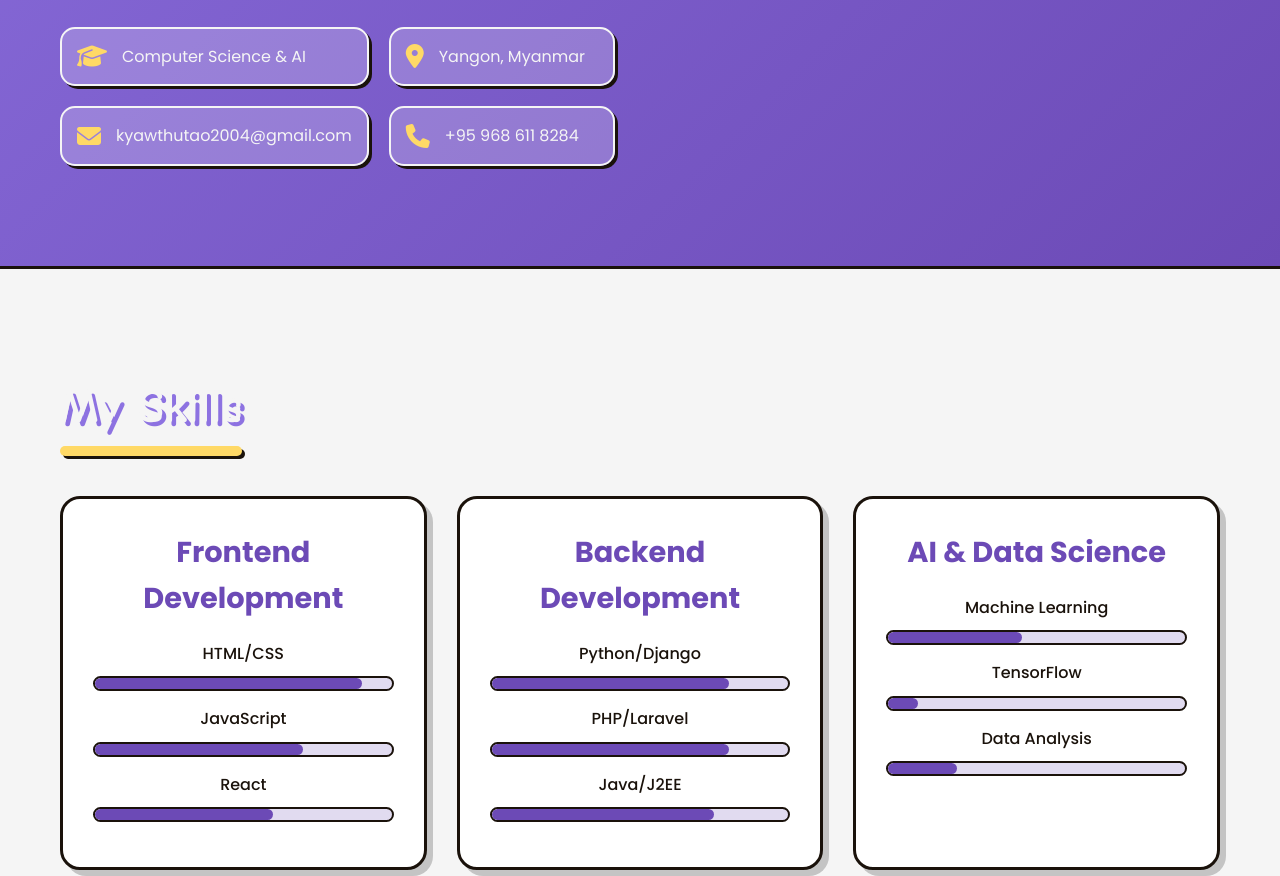
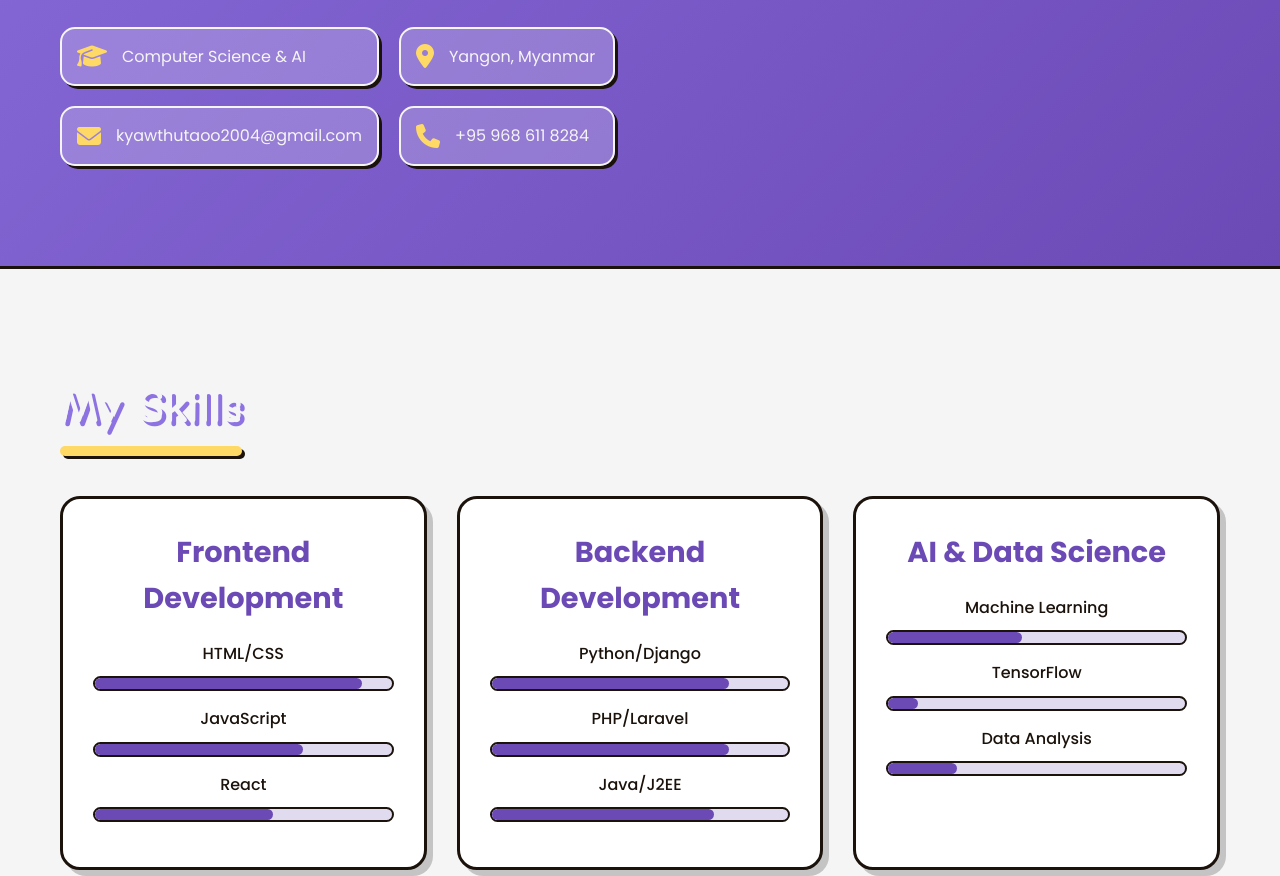
Before and after one commit to thutacodes404/MyPortfolio, a plain HTML site: page index.html in a window 1280 px wide. Shown: the part 1534-2410 px from the top of the page. Drawn offline with nearby package versions, Linux system fonts and the light colour scheme.

Commit message:
serious final

```diff
--- a/index.html
+++ b/index.html
@@ -1441,7 +1441,7 @@
                         </div>
                         <div class="detail-item">
                             <i class="fas fa-envelope"></i>
-                            <span>kyawthutao2004@gmail.com</span>
+                            <span>kyawthutaoo2004@gmail.com</span>
                         </div>
                         <div class="detail-item">
                             <i class="fas fa-phone"></i>
@@ -1744,7 +1744,7 @@
                         </div>
                         <div class="contact-details">
                             <h4>Email</h4>
-                            <p>kyawthutao2004@gmail.com</p>
+                            <p>kyawthutaoo2004@gmail.com</p>
                         </div>
                     </div>
 
```
